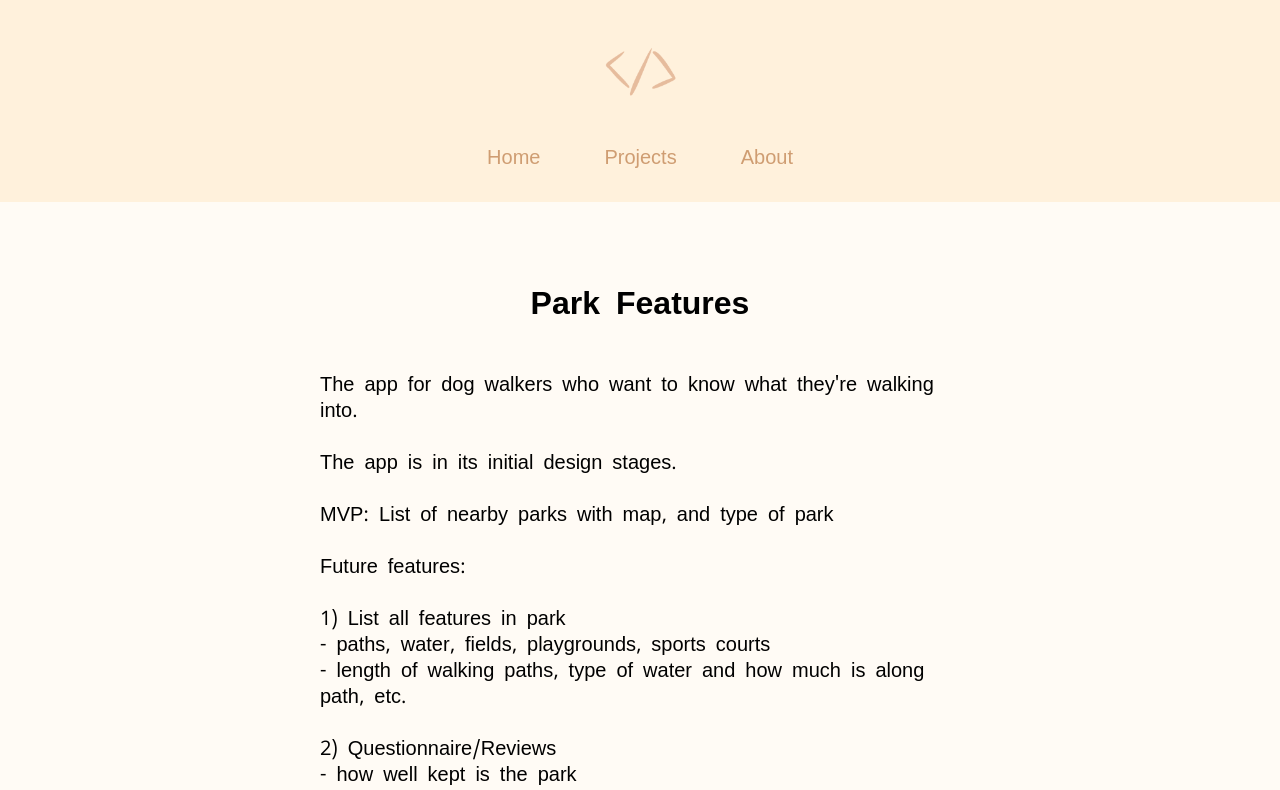
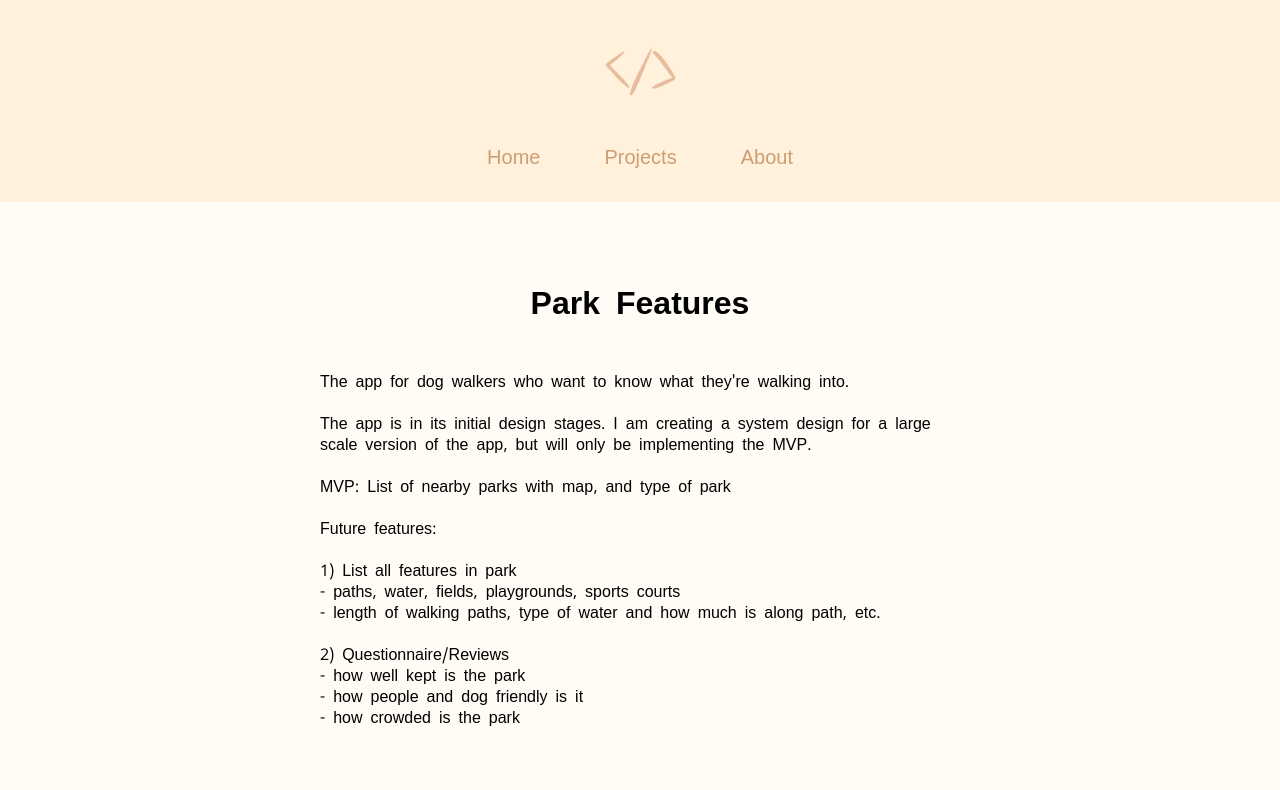
Before and after one commit to rweir4/personaldevsite, a Next.js app: page /projects/park in a window 1280 px wide. Shown: the top 790 px of the page. Built offline with nearby package versions, Linux system fonts and the light colour scheme; a web font is replaced by a local one.

Commit message:
Turn off react18 strict mode, adjust font

```diff
--- a/app/page.module.scss
+++ b/app/page.module.scss
@@ -203,7 +203,7 @@
 .project_about {
   width: 40rem;
   padding: 3rem 0;
-  font-size: 1.25rem;
+  font-size: 1rem;
 }
 
 .github_link {
--- a/app/projects/park/page.js
+++ b/app/projects/park/page.js
@@ -7,7 +7,8 @@ export default function Park() {
       <p className={styles.project_about}>
         The app for dog walkers who want to know what they&apos;re walking into.
         <br /><br />
-        The app is in its initial design stages.
+        The app is in its initial design stages. I am creating a system design for a large scale version of the app,
+        but will only be implementing the MVP.
         <br /><br />
         MVP: List of nearby parks with map, and type of park
         <br /><br />
--- a/next.config.js
+++ b/next.config.js
@@ -1,4 +1,6 @@
 /** @type {import('next').NextConfig} */
-const nextConfig = {}
+const nextConfig = {
+  reactStrictMode: false
+}
 
 module.exports = nextConfig
```
